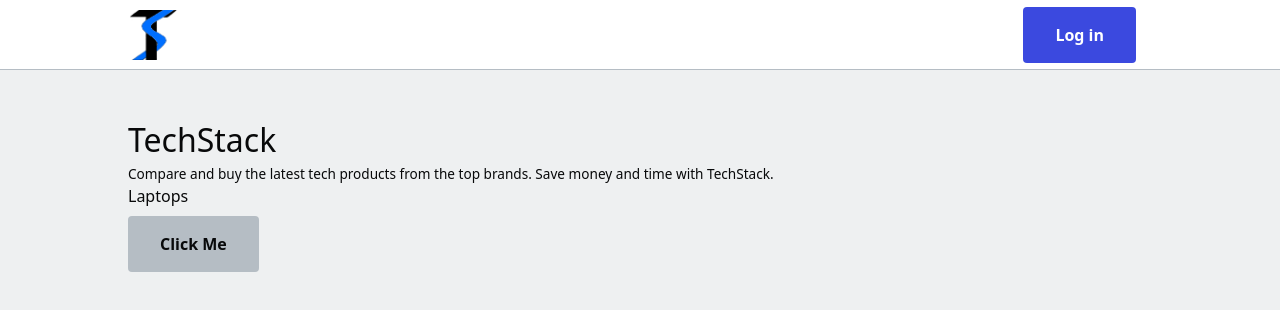
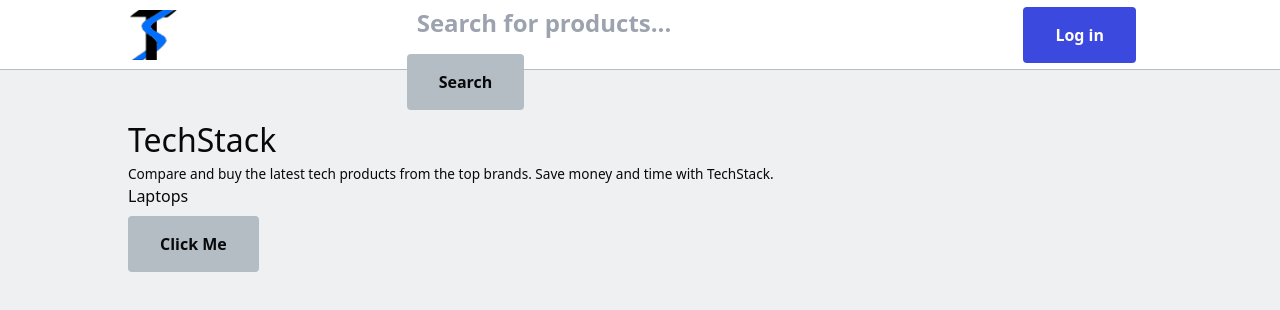
Before and after one commit to Kevin3874/TechStack, a Next.js app in the folder techstack-app/: page / in a window 1280 px wide. Shown: the top 310 px of the page. Built offline with nearby package versions, Linux system fonts and the light colour scheme; no server answers.

Commit message:
Searchbar added

```diff
--- a/techstack-app/components/Navbar.tsx
+++ b/techstack-app/components/Navbar.tsx
@@ -2,6 +2,7 @@
 import Image from 'next/image';
 import { useContext } from 'react';
 import { UserContext } from '../lib/context';
+import SearchBar from '../components/SearchBar';
 
 // Top navbar
 export default function Navbar() {
@@ -16,6 +17,9 @@
             <Link href="/">
               <Image src={'/TechStack.png'} alt="logo" width={250} height={250}/>
             </Link>
+          </li>
+          <li>
+            <SearchBar />
           </li>
 
           {/* user is signed-in and has username */}
--- /dev/null
+++ b/techstack-app/components/SearchBar.tsx
@@ -0,0 +1,25 @@
+import { useState } from "react";
+
+export default function SearchBar() {
+  const [query, setQuery] = useState("");
+
+  const handleSearch = (event: any) => {
+    event.preventDefault();
+    console.log(query);
+  };
+
+  return (
+    <>
+      <h1>Search</h1>
+      <form onSubmit={handleSearch}>
+        <input
+          type="text"
+          value={query}
+          onChange={(e) => setQuery(e.target.value)}
+          placeholder="Search for products..."
+        />
+        <button type="submit">Search</button>
+      </form>
+    </>
+  );
+}
--- a/techstack-app/pages/index.tsx
+++ b/techstack-app/pages/index.tsx
@@ -1,12 +1,12 @@
-import Head from 'next/head'
-import Image from 'next/image'
-import { Inter } from 'next/font/google'
-import styles from '@/styles/Home.module.css'
-import Link from 'next/link'
-import Loader from '@/components/Loader'
-import { toast } from 'react-hot-toast'
+import Head from "next/head";
+import Image from "next/image";
+import { Inter } from "next/font/google";
+import styles from "@/styles/Home.module.css";
+import Link from "next/link";
+import Loader from "@/components/Loader";
+import { toast } from "react-hot-toast";
 
-const inter = Inter({ subsets: ['latin'] })
+const inter = Inter({ subsets: ["latin"] });
 
 export default function Home() {
   return (
@@ -17,19 +17,10 @@
           name="description"
           content="Compare and buy the latest tech products from the top brands. Save time, save money."
         />
-        <meta
-          name="author"
-          content="Kevin Zhang"
-        />
-        <meta
-          name="viewport"
-          content="width=device-width, initial-scale=1.0" />
-        <link
-          rel="icon"
-          href="/TechStack.ico"
-        />
+        <meta name="author" content="Kevin Zhang" />
+        <meta name="viewport" content="width=device-width, initial-scale=1.0" />
+        <link rel="icon" href="/TechStack.ico" />
       </Head>
-
       <main>
         <div className={styles.container}>
           <h1 className={styles.title}>TechStack</h1>
@@ -39,19 +30,21 @@
           </p>
         </div>
         <div>
-          <Link href={{
-                pathname: '/[searchitem]',
-                query: { searchitem: 'laptops' }
-              }}>
+          <Link
+            href={{
+              pathname: "/[searchitem]",
+              query: { searchitem: "laptops" },
+            }}
+          >
             Laptops
           </Link>
         </div>
         <div>
-          <button onClick={() => toast.success('hello toast!')}>
+          <button onClick={() => toast.success("hello toast!")}>
             Click Me
           </button>
         </div>
       </main>
     </>
-  )
+  );
 }
```
Also changed, not shown: techstack-app/package.json (+15 -14 lines), 2 other files (tests, documents, lock files or other folders).
